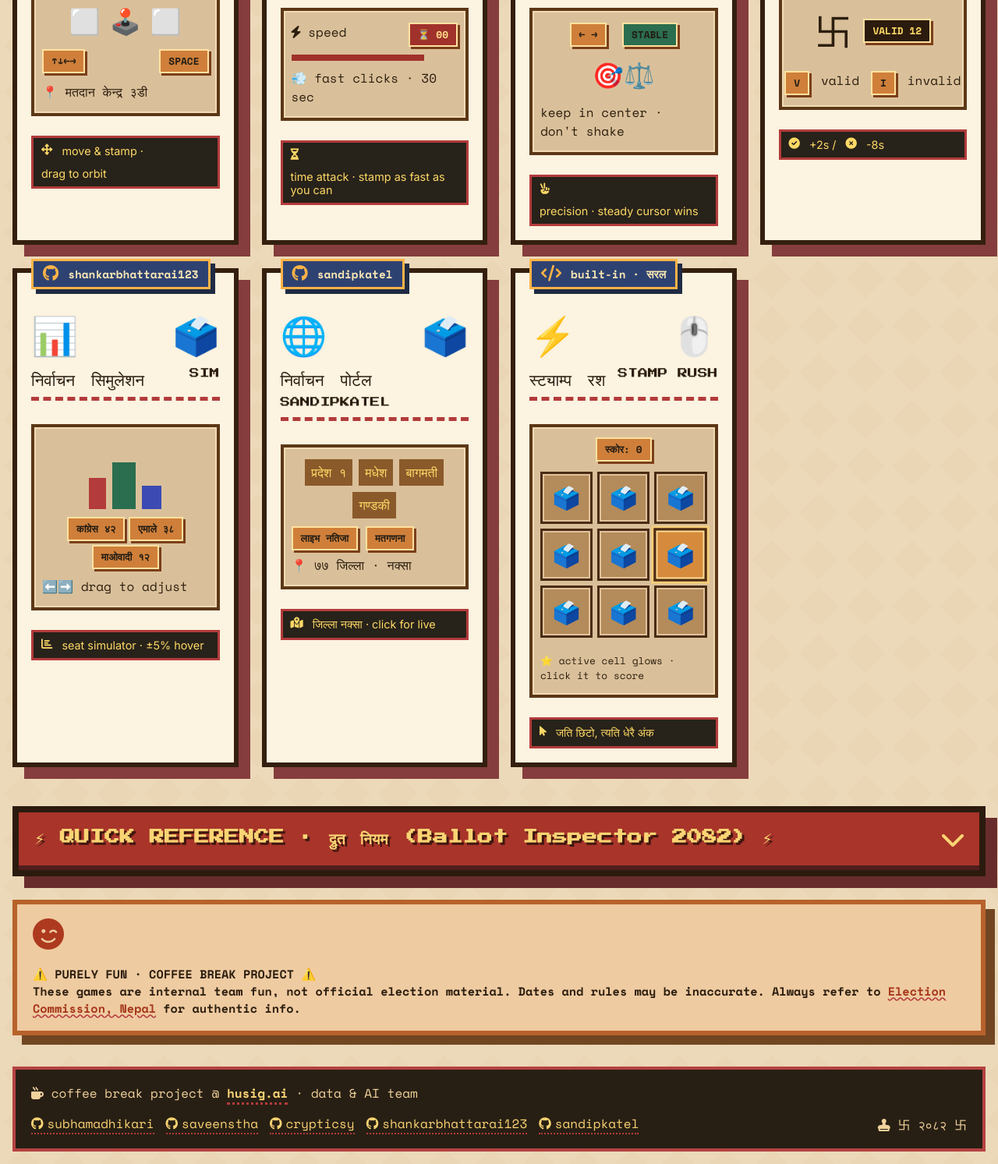
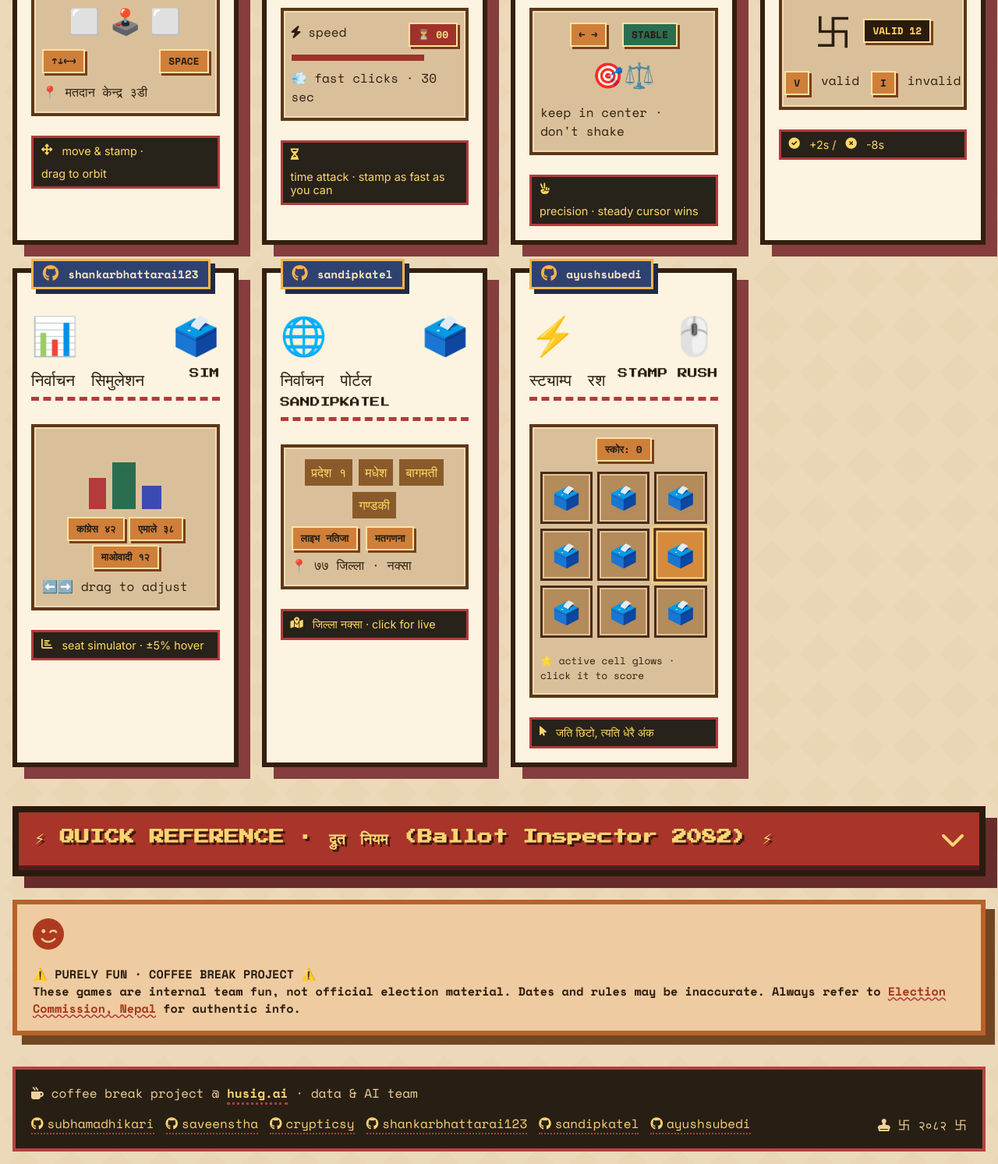
Before and after one commit to husig-ai/election-games, a plain HTML site: page index.html in a window 1280 px wide. Shown: the part 392-1885 px from the top of the page at 78% size. Drawn offline with nearby package versions, Linux system fonts and the light colour scheme.

Commit message:
Update index.html

```diff
--- a/index.html
+++ b/index.html
@@ -440,7 +440,7 @@
             </div>
         </div>
 
-        <!-- GAME CARDS – six external games + one built-in simple game -->
+        <!-- GAME CARDS – six external games + one built-in simple game attributed to ayushsubedi -->
         <div class="game-grid">
             <!-- CARD 1: subhamadhikari / ballot-paper 3D -->
             <a href="https://ballot-paper.vercel.app/" target="_blank" class="game-card clickable" id="card3d">
@@ -532,7 +532,7 @@
                 <div class="hover-tip"><i class="fas fa-chart-bar"></i> seat simulator · ±5% hover</div>
             </a>
 
-            <!-- CARD 6: sandipkatel / election.skatel.com.np (username updated) -->
+            <!-- CARD 6: sandipkatel / election.skatel.com.np -->
             <a href="https://election.skatel.com.np/" target="_blank" class="game-card clickable" id="cardSkatel">
                 <div class="dev-ribbon"><i class="fab fa-github"></i> sandipkatel</div>
                 <div class="card-icon"><span>🌐</span> <span>🗳️</span></div>
@@ -550,9 +550,9 @@
                 <div class="hover-tip"><i class="fas fa-map-marked-alt"></i> जिल्ला नक्सा · click for live</div>
             </a>
 
-            <!-- CARD 7: सबैभन्दा सरल खेल (simplest game) built right here -->
+            <!-- CARD 7: ayushsubedi / सबैभन्दा सरल खेल (simplest game) -->
             <div class="game-card" id="simpleGameCard">
-                <div class="dev-ribbon"><i class="fas fa-code"></i> built-in · सरल</div>
+                <div class="dev-ribbon"><i class="fab fa-github"></i> ayushsubedi</div>
                 <div class="card-icon"><span>⚡</span> <span>🖱️</span></div>
                 <div class="card-title">स्ट्याम्प रश <span style="font-size:0.8rem;">STAMP RUSH</span></div>
                 <div class="game-preview" id="simpleGamePreview">
@@ -638,7 +638,7 @@
             </div>
         </div>
 
-        <!-- FOOTER with husig.ai link and clickable github profiles -->
+        <!-- FOOTER with husig.ai link and clickable github profiles (including ayushsubedi) -->
         <div class="footer">
             <div><i class="fas fa-mug-hot"></i> coffee break project @ <a href="https://husig.ai" target="_blank"><strong>husig.ai</strong></a> · data & AI team</div>
             <div class="github-credits">
@@ -647,6 +647,7 @@
                 <a href="https://github.com/crypticsy" target="_blank"><i class="fab fa-github"></i> crypticsy</a>
                 <a href="https://github.com/shankarbhattarai123" target="_blank"><i class="fab fa-github"></i> shankarbhattarai123</a>
                 <a href="https://github.com/sandipkatel" target="_blank"><i class="fab fa-github"></i> sandipkatel</a>
+                <a href="https://github.com/ayushsubedi" target="_blank"><i class="fab fa-github"></i> ayushsubedi</a>
             </div>
             <div><i class="fas fa-stamp"></i> 卐 २०८२ 卐</div>
         </div>
@@ -788,7 +789,7 @@
                 });
             }
 
-            // ----- SIMPLE GAME (built-in) -----
+            // ----- SIMPLE GAME (built-in, attributed to ayushsubedi) -----
             const grid = document.getElementById('stampGrid');
             if (grid) {
                 const cells = Array.from(document.querySelectorAll('.stamp-cell'));
```
